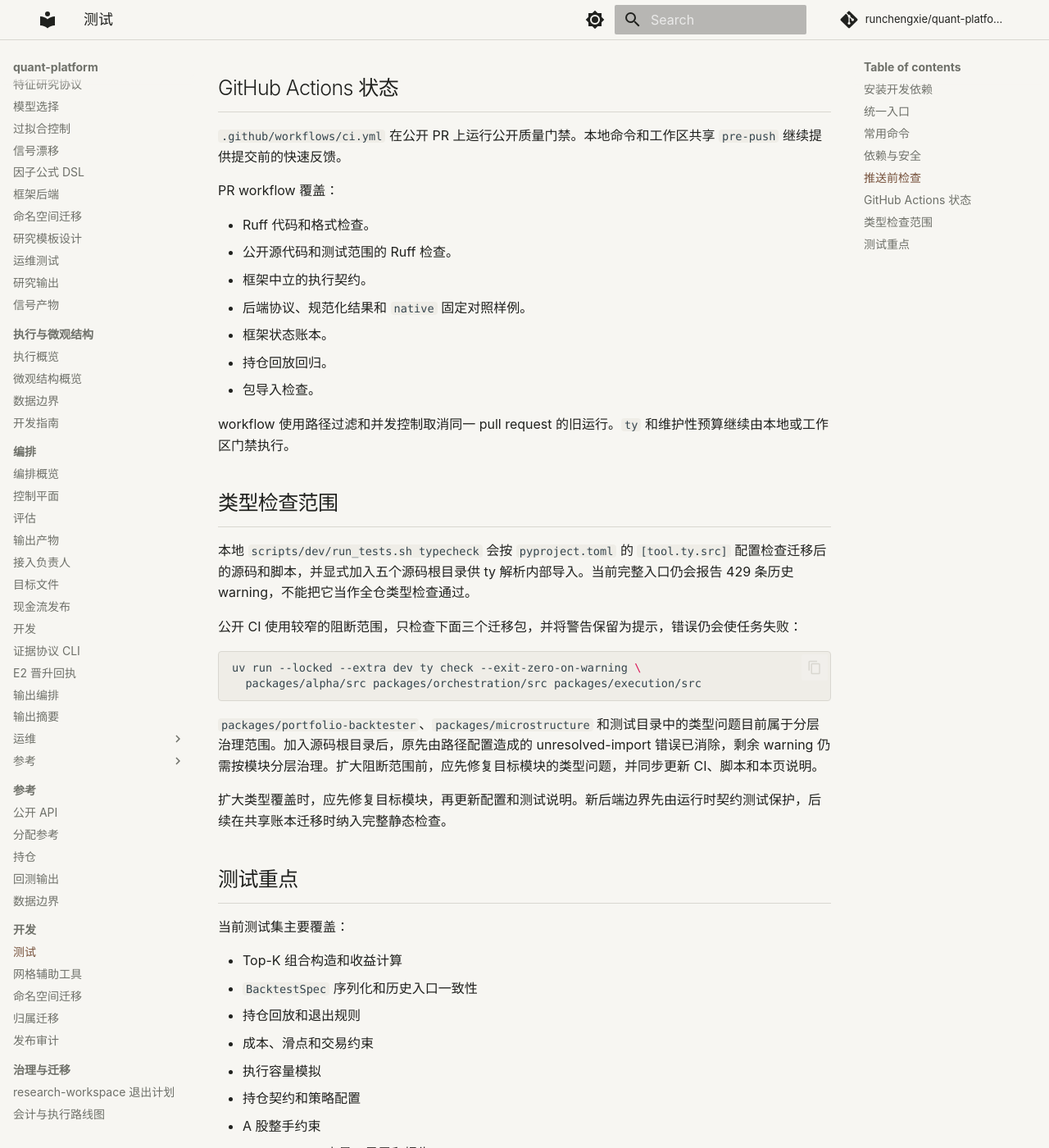
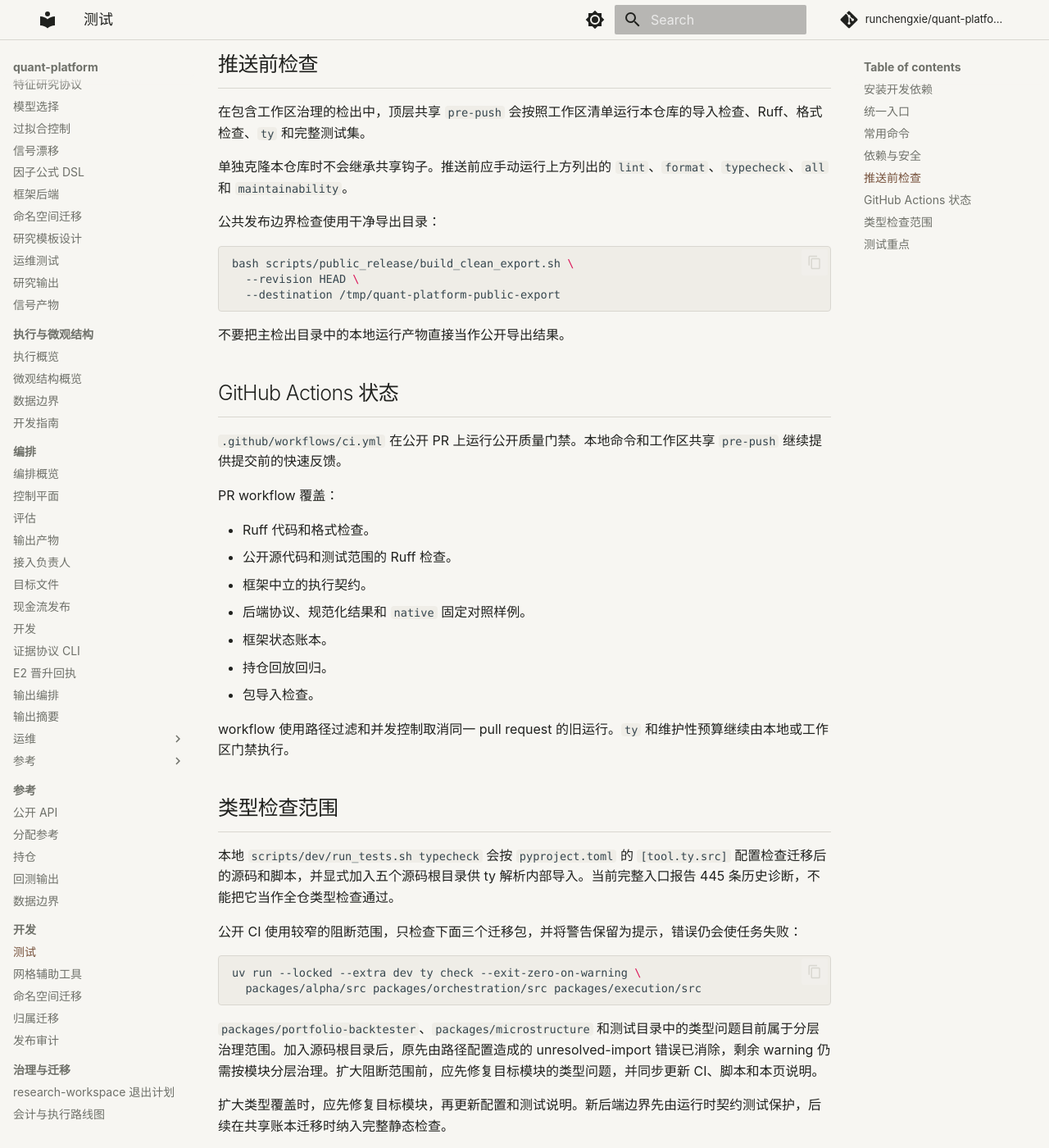
Before and after one commit to runchengxie/quant-platform, an MkDocs documentation site: the page built from docs/testing.md, in a window 1280 px wide and 1400 px high, scrolled down 1890 px. Shown: the whole window at 82% size. Built offline with MkDocs 1.6.1 and Material for MkDocs 9.7.7, drawn with Linux system fonts in a browser that asks for light colours; comment, search, counter and statistics services are not loaded; some of the changed text lies outside the part shown.

Commit message:
docs: clarify local test environment setup (#35)
* docs: clarify local test environment setup

* docs: refresh typecheck diagnostic count

````diff
--- a/docs/testing.md
+++ b/docs/testing.md
@@ -9,6 +9,16 @@ uv sync --locked --extra dev
 ```
 
 项目使用 Python 3.12，依赖版本由 `uv.lock` 固定。
+
+仓库中的 `research-contracts` 是本地路径依赖。修改这个包后，如果测试仍然读取旧版本，
+重新安装该包：
+
+```bash
+uv sync --locked --all-groups --reinstall-package research-contracts
+```
+
+完整测试和公共发布检查应在干净的任务 worktree 中运行。主检出中的 `.env.local`、`out/`、
+`state/` 和其他 worktree 属于本机环境，可能干扰发布边界检查。
 
 ## 统一入口
 
@@ -64,6 +74,16 @@ coverage 按高风险模块逐步提高，不设置统一阈值。
 
 单独克隆本仓库时不会继承共享钩子。推送前应手动运行上方列出的 `lint`、`format`、`typecheck`、`all` 和 `maintainability`。
 
+公共发布边界检查使用干净导出目录：
+
+```bash
+bash scripts/public_release/build_clean_export.sh \
+  --revision HEAD \
+  --destination /tmp/quant-platform-public-export
+```
+
+不要把主检出目录中的本地运行产物直接当作公开导出结果。
+
 ## GitHub Actions 状态
 
 `.github/workflows/ci.yml` 在公开 PR 上运行公开质量门禁。本地命令和工作区共享 `pre-push` 继续提供提交前的快速反馈。
@@ -82,7 +102,7 @@ workflow 使用路径过滤和并发控制取消同一 pull request 的旧运行
 
 ## 类型检查范围
 
-本地 `scripts/dev/run_tests.sh typecheck` 会按 `pyproject.toml` 的 `[tool.ty.src]` 配置检查迁移后的源码和脚本，并显式加入五个源码根目录供 ty 解析内部导入。当前完整入口仍会报告 429 条历史 warning，不能把它当作全仓类型检查通过。
+本地 `scripts/dev/run_tests.sh typecheck` 会按 `pyproject.toml` 的 `[tool.ty.src]` 配置检查迁移后的源码和脚本，并显式加入五个源码根目录供 ty 解析内部导入。当前完整入口报告 445 条历史诊断，不能把它当作全仓类型检查通过。
 
 公开 CI 使用较窄的阻断范围，只检查下面三个迁移包，并将警告保留为提示，错误仍会使任务失败：
 
````
Also changed, not shown: README.md (+9 -0 lines).
